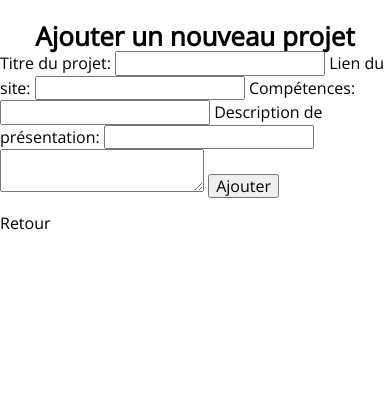
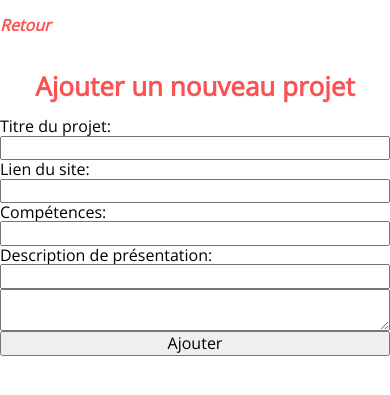
Before and after one commit to mentzelia/projet_5, a PHP site: page /view/backend/createProjectView.php in a window 390 px wide. Shown: the top 395 px of the page. Run offline with PHP 8.4, Linux system fonts and the light colour scheme; some libraries are stand-ins or nearby versions.

Commit message:
css mobile backend fonctionnel

```diff
--- a/public/css/style.css
+++ b/public/css/style.css
@@ -7,17 +7,46 @@ body {
 
 }
 
-header, h1, a, .logo, .header-nav ul, main, .text-section, .image-section, .about-section, figcaption, .portrait, .contact-form, #cform, footer, .footer-nav ul, .social-icons, .project-section, .thumbnails {
+header, h1, a, .logo, .header-nav ul, main, .text-section, .image-section, .about-section, figcaption, .portrait, .contact-form, #cform, footer, .footer-nav ul, .social-icons, .project-section, .thumbnails, .actions, .actions ul li, .new-project, .edit-project, .edit-actions, .edit-icons, .return, .register-form, .register-form form, .login-form, .login-form form, .new-project form, .edit-project form {
 
     display: flex;
 
 }
 
-main, .portrait {
+main, .portrait, .actions, .new-project, .edit-project, .edit-actions, .return, .register-form, .register-form form, .login-form, .login-form form, .new-project form, .edit-project form {
 
     flex-direction: column;
+
+}
+
+header, h1 a, .header-nav ul, .text-section, .image-section, .about-section, .contact-form , .project-section, .thumbnails, figcaption, footer, .footer-nav ul {
+
+    flex-flow: column nowrap;
+
+}
+
+main, .portrait, .actions, .new-project, .edit-project, .edit-actions, .return, .register-form, .register-form form, .login-form, .login-form form, .new-project form, .edit-project form, header, h1 a, .header-nav ul, .text-section, .image-section, .about-section, .contact-form , .project-section, .thumbnails, figcaption, footer, .footer-nav ul {
+
+    justify-content: center;
+
+}
+
+.social-icons, .actions ul li, .edit-icons {
+
+    flex-flow: row nowrap;
+    justify-content: space-between;
+
+}
+
+header, h1 a, .header-nav ul, .text-section, .image-section, .about-section, .contact-form , .project-section, .thumbnails, figcaption, footer, .footer-nav ul, main, .portrait, .actions, .new-project, .edit-project, .edit-actions, .return, .register-form, .register-form form, .login-form, .login-form form {
+
     align-items: center;
-    justify-content: center;
+
+}
+
+.new-project form, .edit-project form {
+
+    align-items: stretch;
 
 }
 
@@ -26,16 +55,15 @@ main, .portrait {
     position: absolute;
 }
 
-.social-icons {
+.register-form, .register-form form, .login-form, .login-form form, .new-project form, .edit-project form, .social-icons li, .online-link, .edit-actions, .image, #cform {
 
-    flex-flow: row nowrap;
-    justify-content: space-between;
+    width: 100%;
 
 }
 
-.logo, .header-nav {
+.back, .return, .text-section, .image-section, .about-section, .map, .contact-form, .thumbnails img {
 
-    margin: 1%;
+    width: 90%;
 
 }
 
@@ -44,16 +72,19 @@ main, .portrait {
     width: 60%;
 }
 
-.back {
+.register-form, .register-form form, .login-form, .login-form form, .new-project form, .edit-project form, .logo, .header-nav {
 
-    width: 90%;
-    text-align: center;
+    margin: 1%;
+}
+
+.back, .return {
+
     font-style: italic;
     font-weight: bold;
 
 }
 
-.back a {
+.back a, .return a, .nav-active a {
 
     color: rgb(251, 83, 83);
 
@@ -61,12 +92,9 @@ main, .portrait {
 
 .nav-active a {
 
-    color: rgba(251, 83, 83, 0.8);
     font-weight: bold;
 
 }
-
-
 
 li {
 
@@ -80,18 +108,6 @@ a {
     color: black;
 
 }
-
-
-
-header, h1 a, .header-nav ul, .text-section, .image-section, .about-section, .contact-form , .project-section, .thumbnails, figcaption, footer, .footer-nav ul {
-
-    flex-flow: column nowrap;
-    justify-content: center;
-    align-items: center;
-
-}
-
-
 
 #name {
 
@@ -107,7 +123,6 @@ header, h1 a, .header-nav ul, .text-section, .image-section, .about-section, .co
 h2 {
     font-family: 'Open Sans', sans-serif;
     font-size: 26px;
-    text-align: center;
     margin-bottom: 0%;
 
 }
@@ -115,7 +130,6 @@ h2 {
 .text-section, .image-section, .about-section, .map {
 
     align-items: center;
-    width: 90%;
     height: auto;
     margin: 1%;
     margin-bottom: 3%;
@@ -137,12 +151,6 @@ figure {
 
 }
 
-.image {
-
-    width: 100%;
-
-}
-
 .overlay-color {
 
     top: 0;
@@ -156,7 +164,6 @@ figure {
 
 figcaption, footer, .copy-right {
 
-    text-align: center;
     margin-bottom: 3%;
 
 }
@@ -264,19 +271,16 @@ figcaption, footer, .copy-right {
 
 .contact-form {
 
-    width: 90%;
     height: auto;
     align-items: center;
 }
 
 #cform {
 
-    width: 100%;
     padding: 5%;
     flex-flow: column wrap;
     align-items: stretch;
     justify-content: center;
-    text-align: center;
 
 }
 
@@ -291,8 +295,8 @@ figcaption, footer, .copy-right {
     align-self: flex-end;
 }
 
-.social-icons li, .online-link {
-    width: 100%;
+.social-icons li, .online-link, .edit-actions {
+
     margin: 5%;
 }
 
@@ -306,7 +310,6 @@ figcaption, footer, .copy-right {
     padding: 5%;
     font-size: 20px;
     font-family: 'Open Sans', sans-serif;
-    text-align: center;
 
 }
 
@@ -321,7 +324,6 @@ figcaption, footer, .copy-right {
 }
 .thumbnails img {
 
-    width: 90%;
     margin: 5%;
     box-shadow: 5px 5px 5px black;
     align-self: center;
@@ -334,16 +336,19 @@ figcaption, footer, .copy-right {
 
 }
 
-.register-form, .register-form form, .login-form, .login-form form {
-    width: 100%;
-    display: flex;
-    flex-direction: column;
-    align-items: center;
-    justify-content: center;
-}
+.register-form h2, .login-form h2, .new-project h2, .edit-project h2 {
 
-.register-form h2, .login-form h2 {
     margin-bottom: 3%;
     color: rgb(251, 83, 83);
     font-weight: bold;
 }
+
+figcaption, footer, .copy-right, h2, .back, .edit-actions p, .online-link, .online-link a, #cform  {
+
+    text-align: center;
+}
+
+.spacer {
+
+    height: 30px;
+}
--- a/view/backend/createProjectView.php
+++ b/view/backend/createProjectView.php
@@ -1,7 +1,15 @@
 <!DOCTYPE html>
 <html>
+
     <head>
+
+        <meta name="viewport" content="width=device-width, initial-scale=1, maximum-scale=1" />
+        <meta charset="utf-8">
+        <meta name="description" content="Page de création et d'ajout de nouveau projet en ligne">
+        <meta name="author" content="Virginie DUBOSCQ">
+
         <title>Portfolio Virginie Duboscq - Nouveau projet</title>
+
         <link rel="icon" href="public/images/favicon.ico" type="image/x-icon">
         <link href="public/css/normalize.css" rel="stylesheet" type="text/css">
         <link href="public/css/style.css" rel="stylesheet" type="text/css">
@@ -12,32 +20,40 @@
 
         <script src="https://cloud.tinymce.com/5/tinymce.min.js"></script>
         <script>tinymce.init({ selector:'textarea' });</script>
+
     </head>
 
     <body>
+
+        <p class="back">
+            <a href="index.php?action=showDashboard">Retour</a>
+        </p>
+
+        <section class="new-project">
+
             <h2>Ajouter un nouveau projet</h2>
 
             <form method="post" action="index.php?action=sendProject">
+
                 <label for="project_title">Titre du projet:</label>
-        <input type= "text" name="project_title" value="" />
+                <input class="new-project-input" type= "text" name="project_title" value="" />
 
                 <label for="website_link">Lien du site:</label>
-        <input type= "text" name="website_link" value="" />
+                <input class="new-project-input" type= "text" name="website_link" value="" />
 
                 <label for="skills">Compétences:</label>
-        <input type= "text" name="skills" value="" />
+                <input class="new-project-input" type= "text" name="skills" value="" />
 
                 <label for="short_description">Description de présentation:</label>
-        <input type= "text" name="short_description" value="" />
+                <input class="new-project-input" type= "text" name="short_description" value="" />
 
                 <textarea name="complete_description"></textarea>
 
                 <input type="submit" value="Ajouter" />
             </form>
 
-    <p>
-        <a href="index.php?action=showDashboard">Retour</a>
-    </p>
+        </section>
 
     </body>
+
 </html>
--- a/view/frontend/aboutView.php
+++ b/view/frontend/aboutView.php
@@ -2,6 +2,10 @@
 
 ob_start();
 ?>
+
+<p class="back">
+    <a href="index.php">Retour</a>
+</p>
 
 <section class="text-section">
 
--- a/view/frontend/contactView.php
+++ b/view/frontend/contactView.php
@@ -2,6 +2,11 @@
 
 ob_start();
 ?>
+
+<p class="back">
+    <a href="index.php">Retour</a>
+</p>
+
 <aside class="text-section">
 
         <h2><span id="name">Virginie Duboscq</span><br/>Développeuse et intégratrice web</h2>
--- a/view/frontend/errorView.php
+++ b/view/frontend/errorView.php
@@ -2,6 +2,10 @@
 
 ob_start();
 ?>
+
+<p class="back">
+    <a href="index.php">Retour</a>
+</p>
 
 <h1>Gestion des erreurs</h1>
 
--- a/view/frontend/loginView.php
+++ b/view/frontend/loginView.php
@@ -3,6 +3,9 @@
 ob_start();
 ?>
 
+<p class="back">
+    <a href="index.php">Retour</a>
+</p>
 
 <section class="login-form">
 
--- a/view/frontend/projectView.php
+++ b/view/frontend/projectView.php
@@ -1,6 +1,10 @@
 <?php $title = 'Portfolio Virginie Duboscq - '. $project['project_title']; ?>
 
 <?php ob_start(); ?>
+
+<p class="back">
+    <a href="index.php">Retour</a>
+</p>
 
 <aside class="text-section">
 
--- a/view/frontend/quotationView.php
+++ b/view/frontend/quotationView.php
@@ -2,6 +2,10 @@
 
 ob_start();
 ?>
+
+<p class="back">
+    <a href="index.php">Retour</a>
+</p>
 
 <section class="devis">
 
--- a/view/frontend/registerView.php
+++ b/view/frontend/registerView.php
@@ -3,6 +3,9 @@
 ob_start();
 ?>
 
+<p class="back">
+    <a href="index.php">Retour</a>
+</p>
 
 <section class="register-form">
 
--- a/view/frontend/template.php
+++ b/view/frontend/template.php
@@ -58,9 +58,6 @@
 
             </nav>
 
-            <p class="back">
-                <a href="index.php">Retour</a>
-            </p>
 
         </header>
 
```
Also changed, not shown: view/backend/dashboardView.php (+5 -2 lines), view/backend/listProjectsView.php (+22 -11 lines), view/backend/modifyProjectView.php (+20 -4 lines). Lines whose indentation alone changed are shown as unchanged.
